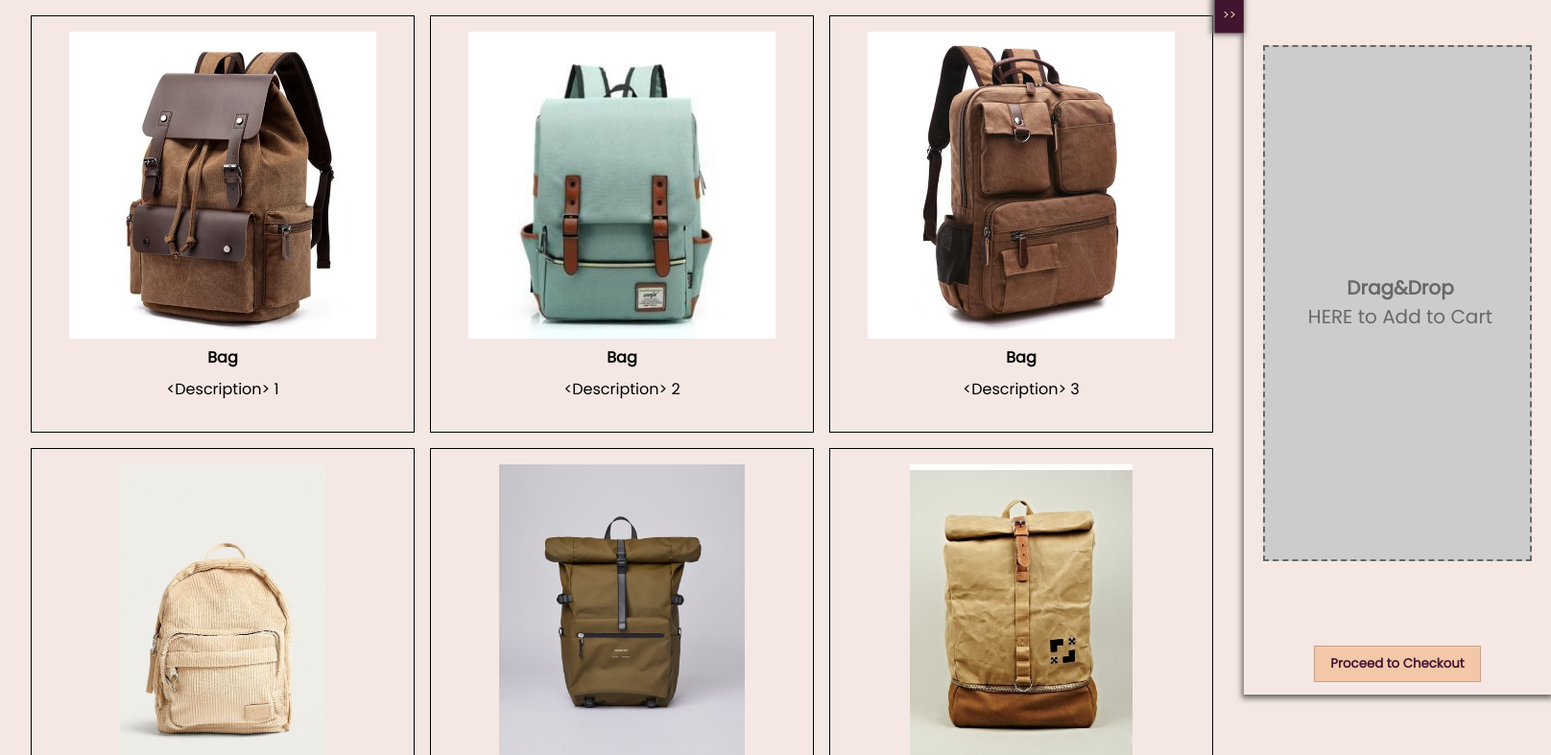
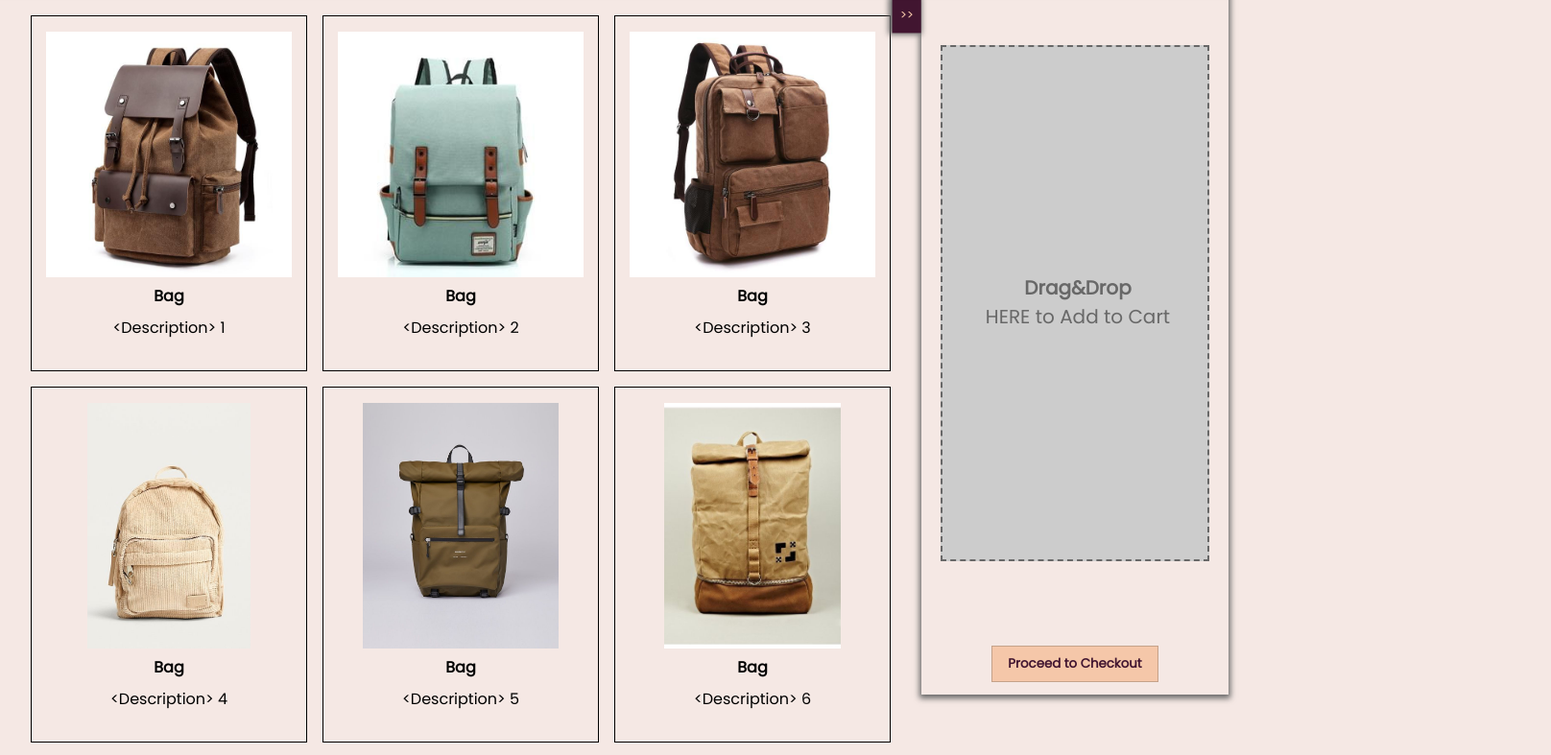
Before and after one commit to HumanChwan/your-signe, a website: page public/base.html in a window 1280 px wide. Shown: the part 72-859 px from the top of the page at 96% size, 1616 px wide, since content can reach past the window. Drawn offline with Linux system fonts and the light colour scheme.

Commit message:
minor changes

```diff
--- a/public/style.css
+++ b/public/style.css
@@ -180,7 +180,7 @@ aside {
 .card {
     padding: 1rem;
     border: 1px solid black;
-    width: 25rem;
+    width: 18rem;
 
     display: flex;
     justify-content: center;
@@ -226,7 +226,7 @@ aside {
 }
 
 .card-img img {
-    height: 20rem;
+    height: 16rem;
 }
 
 .cart-object {
```
